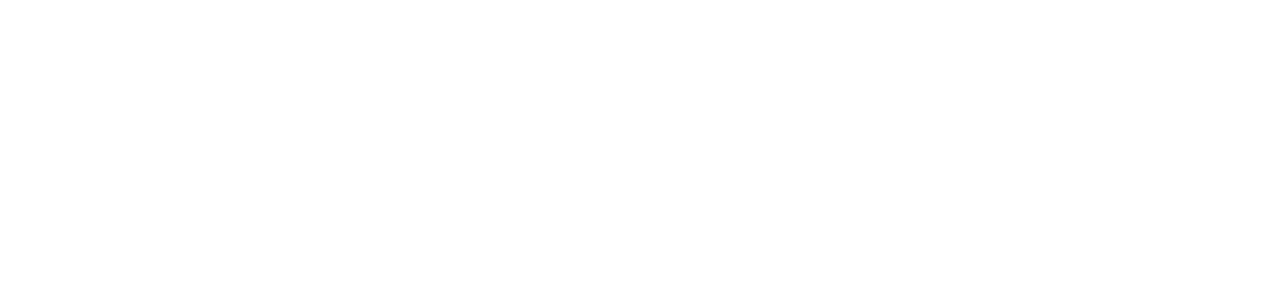
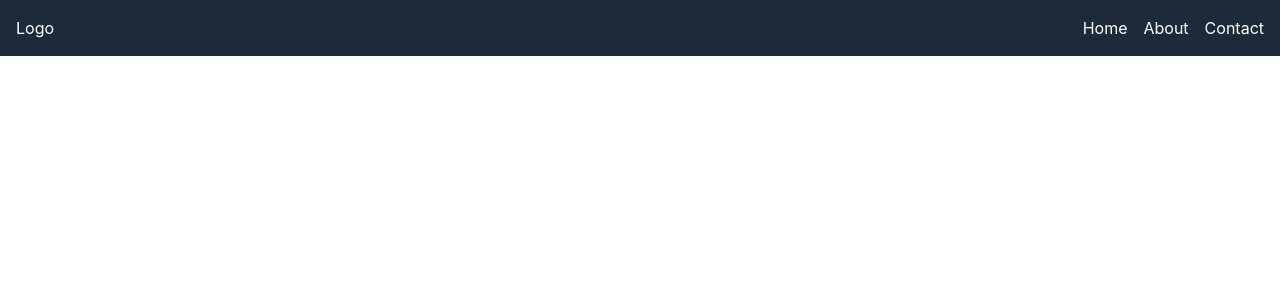
Before and after one commit to Gabimaru0x1/Washvia, a React app in the folder frontend/: page / in a window 1280 px wide. Shown: the top 300 px of the page. Built offline with nearby package versions, Linux system fonts and the light colour scheme; the HTML template or start-up script is replaced by a standard one.

Commit message:
feat: Header comppnent

```diff
--- a/frontend/src/App.jsx
+++ b/frontend/src/App.jsx
@@ -1,8 +1,9 @@
+import Header from "./components/Header";
+
 function App() {
-
   return (
-    <> </>
-  )
+    <Header />
+  );
 }
 
-export default App
+export default App;
--- /dev/null
+++ b/frontend/src/components/Header.jsx
@@ -0,0 +1,17 @@
+
+
+function Header() {
+  return (
+    <header className='flex items-center justify-between p-4 bg-gray-800 text-white'>
+      <h3>Logo</h3>
+
+      <nav className='flex space-x-4'>
+        <a href="/">Home</a>
+        <a href="/about">About</a>
+        <a href="/contact">Contact</a>
+      </nav>
+    </header>
+  );
+}
+
+export default Header;
```
